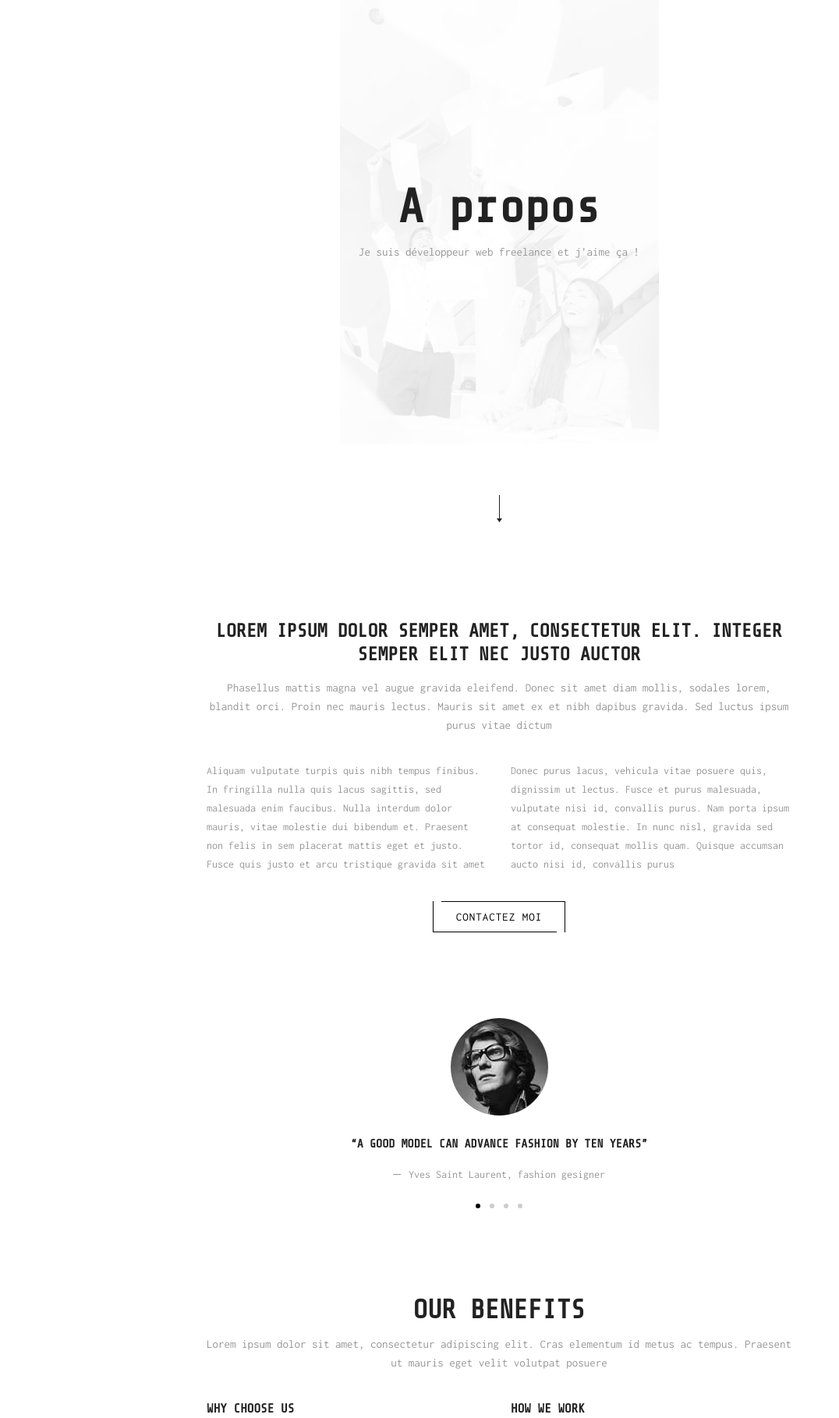
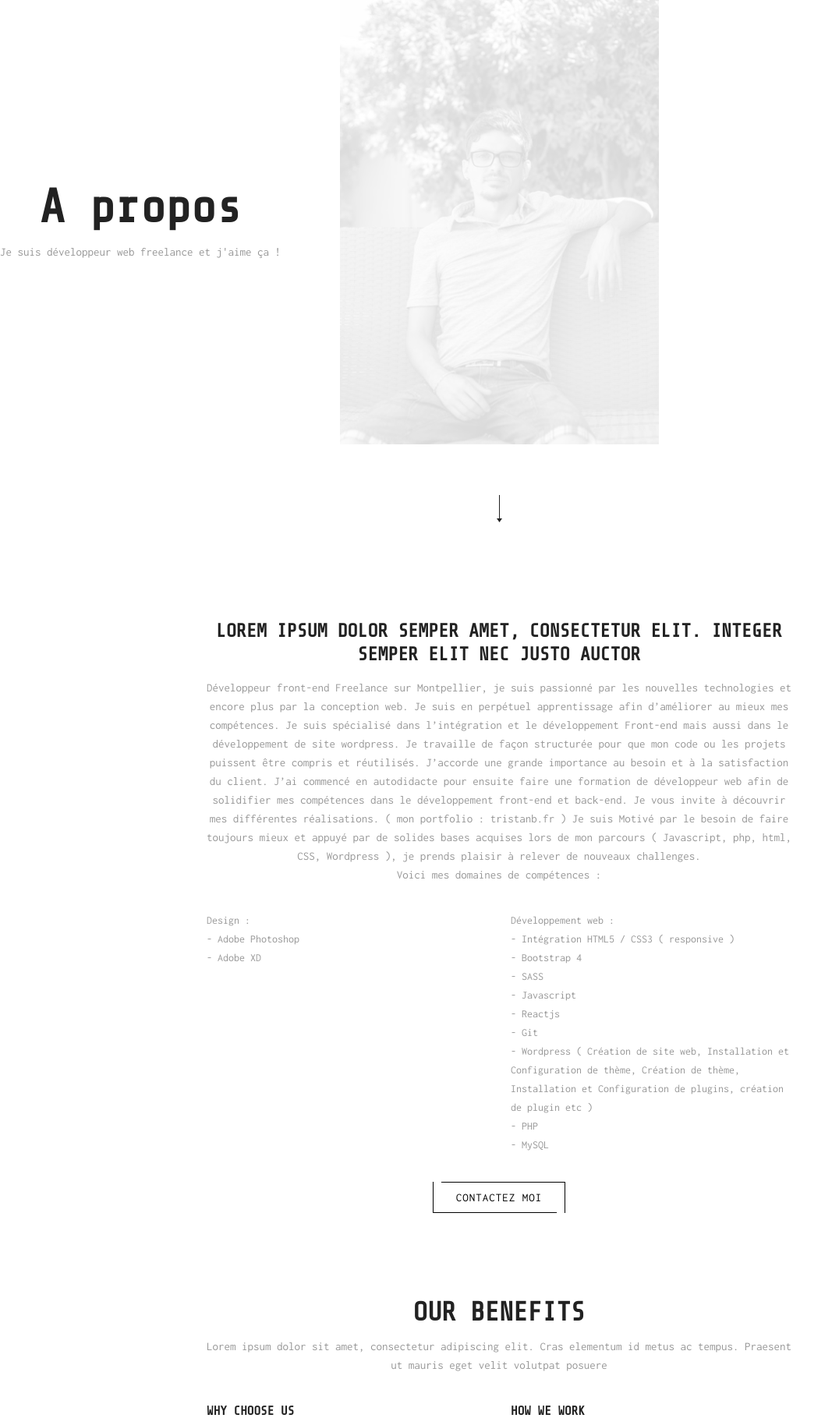
Before and after one commit to Trapper1622/freelance_site, a PHP site: page /aboutUs.php in a window 1280 px wide. Shown: the part 115-1934 px from the top of the page at 78% size, without its empty margins (0-1076 px from the left). Run offline with PHP 8.4, Linux system fonts and the light colour scheme; some libraries are stand-ins or nearby versions; some web fonts are replaced.

Commit message:
About us

```diff
--- a/aboutUs.php
+++ b/aboutUs.php
@@ -13,7 +13,7 @@
 
                         <div class="swiper-wrapper">
 
-                            <div class="swiper-slide" style="background-image: url(img/background-106.jpg);">
+                            <div class="swiper-slide" style="background-image: url(img/bg_about_us.jpg);">
                                 <div class="full-size valign-middle">
                                     <div class="valign-text-wrapper text-center">
                                         <div class="slide-title h2"><b>A propos</b></div>
@@ -45,18 +45,48 @@
                     <div class="h4"><b>LOREM IPSUM DOLOR SEMPER AMET, CONSECTETUR ELIT. INTEGER SEMPER ELIT NEC JUSTO AUCTOR</b></div>
                     <div class="col-xs-b15"></div>
                     <div class="simple-article grey large">
-                        <p>Phasellus mattis magna vel augue gravida eleifend. Donec sit amet diam mollis, sodales lorem, blandit orci. Proin nec mauris lectus. Mauris sit amet ex et nibh dapibus gravida. Sed luctus ipsum purus vitae dictum </p>
+                        <p>Développeur front-end Freelance sur Montpellier, je suis passionné par les nouvelles technologies et encore plus par la conception web.
+
+                        Je suis en perpétuel apprentissage afin d’améliorer au mieux mes compétences. Je suis spécialisé dans l’intégration et le développement Front-end mais aussi dans le développement de site wordpress.
+
+                        Je travaille de façon structurée pour que mon code ou les projets puissent être compris et réutilisés.
+                        J’accorde une grande importance au besoin et à la satisfaction du client.
+
+                        J’ai commencé en autodidacte pour ensuite faire une formation de développeur web afin de solidifier mes compétences dans le développement front-end et back-end.
+
+                        Je vous invite à découvrir mes différentes réalisations. ( mon portfolio : tristanb.fr )
+
+                        Je suis Motivé par le besoin de faire toujours mieux et appuyé par de solides bases acquises lors de mon parcours ( Javascript, php, html, CSS, Wordpress ), je prends plaisir à relever de nouveaux challenges.
+
+                        <p><center>Voici mes domaines de compétences :</center></p>
+                        </p>
                     </div>
                     <div class="empty-space col-xs-b35"></div>
                     <div class="row">
                         <div class="col-sm-6 text-left">
                             <div class="simple-article grey">
-                                <p>Aliquam vulputate turpis quis nibh tempus finibus. In fringilla nulla quis lacus sagittis, sed malesuada enim faucibus. Nulla interdum dolor mauris, vitae molestie dui bibendum et. Praesent non felis in sem placerat mattis eget et justo. Fusce quis justo et arcu tristique gravida sit amet</p>
+                                <p>Design :
+                                    <br>
+                                - Adobe Photoshop
+                                <br>
+                                - Adobe XD
+                                </p>
                             </div>
                         </div>
                         <div class="col-sm-6 text-left">
                             <div class="simple-article grey">
-                                <p>Donec purus lacus, vehicula vitae posuere quis, dignissim ut lectus. Fusce et purus malesuada, vulputate nisi id, convallis purus. Nam porta ipsum at consequat molestie. In nunc nisl, gravida sed tortor id, consequat mollis quam. Quisque accumsan aucto nisi id, convallis purus</p>
+                                <p>Développement web :
+                                    <br>
+                                - Intégration HTML5 / CSS3 ( responsive )<br>
+                                - Bootstrap 4<br>
+                                - SASS<br>
+                                - Javascript<br>
+                                - Reactjs<br>
+                                - Git<br>
+                                - Wordpress ( Création de site web, Installation et Configuration de thème, Création de thème, Installation et Configuration de plugins, création de plugin etc )<br>
+                                - PHP<br>
+                                - MySQL
+                                </p>
                             </div>
                         </div>
                     </div>
@@ -64,55 +94,8 @@
                     <a href="contact.php" class="button type-3">CONTactez moi</a>
                 </div>
             </div>
-
+        </div>
             <div class="empty-space col-xs-b55 col-sm-b110"></div>
-
-            <div class="swiper-container">
-                <div class="swiper-button-prev swiper-button hidden"></div>
-                <div class="swiper-button-next swiper-button hidden"></div>
-                <div class="swiper-wrapper">
-                    <div class="swiper-slide">
-                        <div class="text-center">
-                            <img class="blockquote-image" src="img/detail-30.jpg" alt="">
-                            <div class="empty-space col-xs-b25"></div>
-                            <div class="h5 small"><b>“A GOOD MODEL CAN ADVANCE FASHION BY TEN YEARS”</b></div>
-                            <div class="empty-space col-xs-b15"></div>
-                            <div class="simple-article grey"><span class="inline-indent"></span>Yves Saint Laurent, fashion gesigner</div>
-                        </div>
-                    </div>
-                    <div class="swiper-slide">
-                        <div class="text-center">
-                            <img class="blockquote-image" src="img/detail-30.jpg" alt="">
-                            <div class="empty-space col-xs-b25"></div>
-                            <div class="h5 small"><b>“A GOOD MODEL CAN ADVANCE FASHION BY TEN YEARS”</b></div>
-                            <div class="empty-space col-xs-b15"></div>
-                            <div class="simple-article grey"><span class="inline-indent"></span>Yves Saint Laurent, fashion gesigner</div>
-                        </div>
-                    </div>
-                    <div class="swiper-slide">
-                        <div class="text-center">
-                            <img class="blockquote-image" src="img/detail-30.jpg" alt="">
-                            <div class="empty-space col-xs-b25"></div>
-                            <div class="h5 small"><b>“A GOOD MODEL CAN ADVANCE FASHION BY TEN YEARS”</b></div>
-                            <div class="empty-space col-xs-b15"></div>
-                            <div class="simple-article grey"><span class="inline-indent"></span>Yves Saint Laurent, fashion gesigner</div>
-                        </div>
-                    </div>
-                    <div class="swiper-slide">
-                        <div class="text-center">
-                            <img class="blockquote-image" src="img/detail-30.jpg" alt="">
-                            <div class="empty-space col-xs-b25"></div>
-                            <div class="h5 small"><b>“A GOOD MODEL CAN ADVANCE FASHION BY TEN YEARS”</b></div>
-                            <div class="empty-space col-xs-b15"></div>
-                            <div class="simple-article grey"><span class="inline-indent"></span>Yves Saint Laurent, fashion gesigner</div>
-                        </div>
-                    </div>
-                </div>
-                <div class="swiper-pagination relative-pagination" style="margin-top: 20px;"></div>
-            </div>
-        </div>
-
-        <div class="empty-space col-xs-b55 col-sm-b110"></div>
 
         <div class="container">
             <div class="row">
--- a/css/style.css
+++ b/css/style.css
@@ -1372,20 +1372,20 @@ video{position: absolute; right: 0; top: 0; min-width: 100%; min-height: 100%; w
 /*-------------------------------------------------------------------------------------------------------------------------------*/
 /* 26 - ABOUT 1 */
 /*-------------------------------------------------------------------------------------------------------------------------------*/
-.fonts-8{font-family: 'Inconsolata';}
+/* .fonts-8{font-family: 'Inconsolata';}
 .fonts-8 .simple-article{font-family: 'Inconsolata';}
 .fonts-8 .simple-article h1, .fonts-8 .h1, .fonts-8 .simple-article h2, .fonts-8 .h2, .fonts-8 .simple-article h3, .fonts-8 .h3, .fonts-8 .simple-article h4, .fonts-8 .h4, .fonts-8 .simple-article h5, .fonts-8 .h5, .fonts-8 .simple-article h6, .fonts-8 .h6{font-family: 'Montserrat', sans-serif;}
 .fonts-8 .homepage-4-slider-navigation{font-weight: 700;}
 .fonts-8 nav{font-family: 'Montserrat', sans-serif;}
 .fonts-8 .awards-slider .award-date{font-family: 'Montserrat', sans-serif;}
 .fonts-8 .sorting-menu.style-1, .fonts-8 .sorting-menu.style-2{font-family: 'Montserrat', sans-serif;}
-.fonts-8 .footer-nav{font-family: 'Montserrat', sans-serif;}
+.fonts-8 .footer-nav{font-family: 'Montserrat', sans-serif;} */
 
 
 /*-------------------------------------------------------------------------------------------------------------------------------*/
 /* 27 - ABOUT 2 */
 /*-------------------------------------------------------------------------------------------------------------------------------*/
-.full-size-banner-entry{background-size: cover; background-position: center center;}
+/* .full-size-banner-entry{background-size: cover; background-position: center center;}
 .full-size-banner-entry:before{content: ""; position: absolute; left: 0; top: 0; width: 100%; height: 100%; background: rgba(0,0,0,.45);}
 .full-size-banner-entry.style-1:before{display: none;}
 .full-size-banner-entry.style-2:before{background: rgba(0,0,0,.2);}
@@ -1404,12 +1404,12 @@ video{position: absolute; right: 0; top: 0; min-width: 100%; min-height: 100%; w
 .client-entry:hover .client-logo{transform: scale(.8); -webkit-transform: scale(.8);}
 .client-entry .client-thumbnail{position: absolute; left: 0; top: 0; width: 100%; transform: translateY(100%); -webkit-transform: translateY(100%);}
 .client-entry:hover .client-thumbnail{transform: translateY(0%); -webkit-transform: translateY(0%);}
-.client-entry .client-thumbnail:after{content: ""; position: absolute; left: 0; top: 0; width: 100%; height: 100%; background: rgba(0,0,0,.3);}
-/*Phones (<768px)*/
-@media (max-width: 767px) {
+.client-entry .client-thumbnail:after{content: ""; position: absolute; left: 0; top: 0; width: 100%; height: 100%; background: rgba(0,0,0,.3);} */
+/*Phones (<768px)*/
+/* @media (max-width: 767px) {
 	.thumbnail-line-entry{width: 20%;}
 	.client-entry-wrapper{margin-bottom: 15px;}
-}
+} */
 
 
 /*-------------------------------------------------------------------------------------------------------------------------------*/
```
Also changed, not shown: img/bg_about_us.jpg (added).
